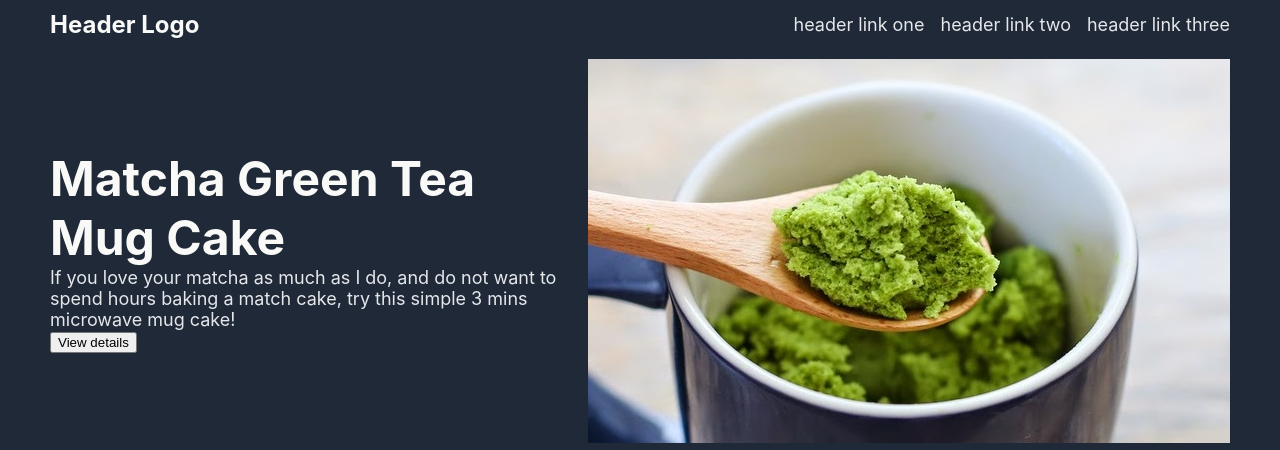
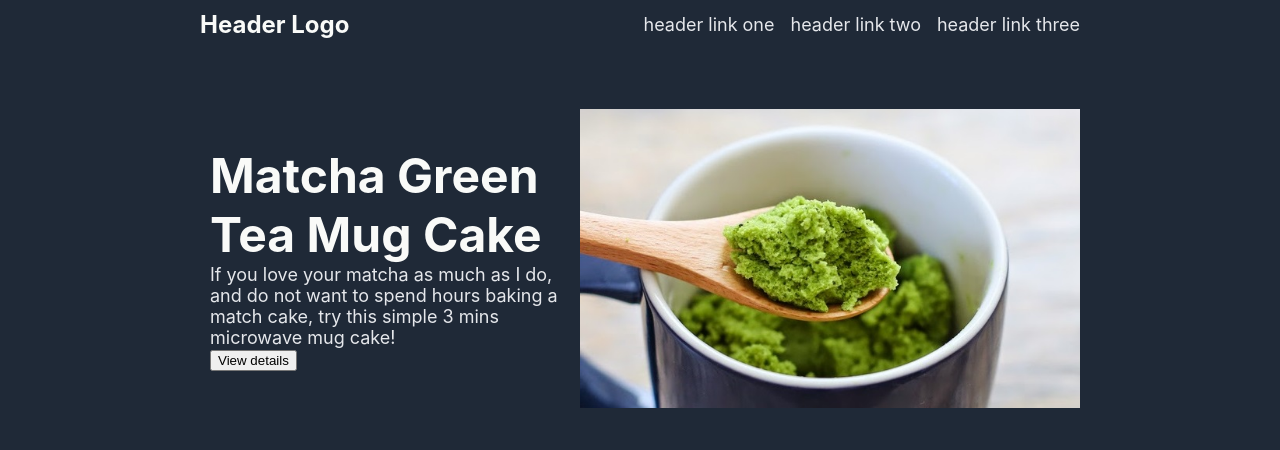
Before and after one commit to kxhwang/top-landing-page, a plain HTML site: page index.html in a window 1280 px wide. Shown: the top 450 px of the page. Drawn offline with Linux system fonts and the light colour scheme.

Commit message:
Add CSS for header and banner

```diff
--- a/style.css
+++ b/style.css
@@ -15,7 +15,7 @@ body {
   display: flex;
   justify-content: space-between;
   align-items: center;
-  padding: 10px 50px;
+  padding: 10px 200px 60px 200px;
 }
 
 .header-logo {
@@ -36,6 +36,9 @@ a {
   color: #e5e7eb;
 }
 
+.banner .content {
+  padding: 10px;
+}
 .banner .content .title {
   font-size: 48px;
   font-weight: bolder;
@@ -44,3 +47,9 @@ a {
 .banner .content .subtext {
   color: #e5e7eb;
 }
+
+img {
+  max-width: 500px;
+  width: 100%;
+  height: auto;
+}
```
